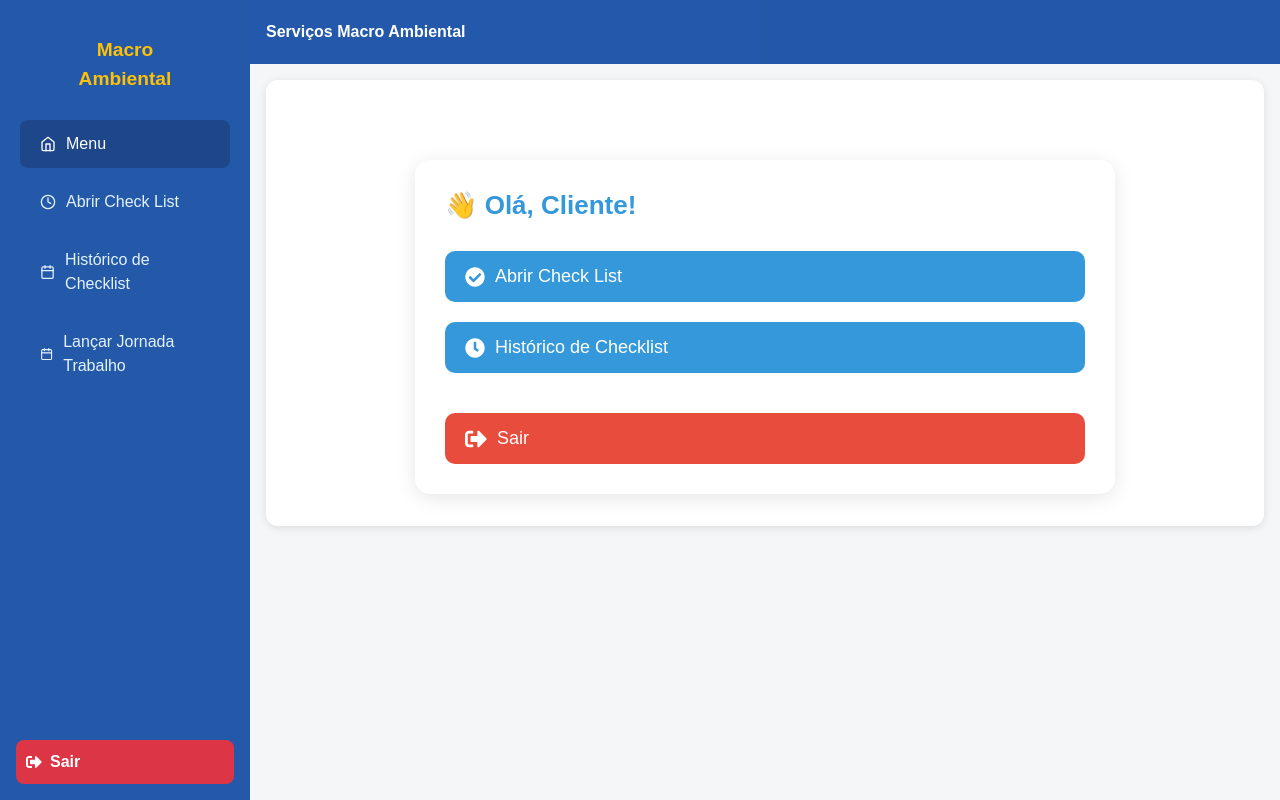
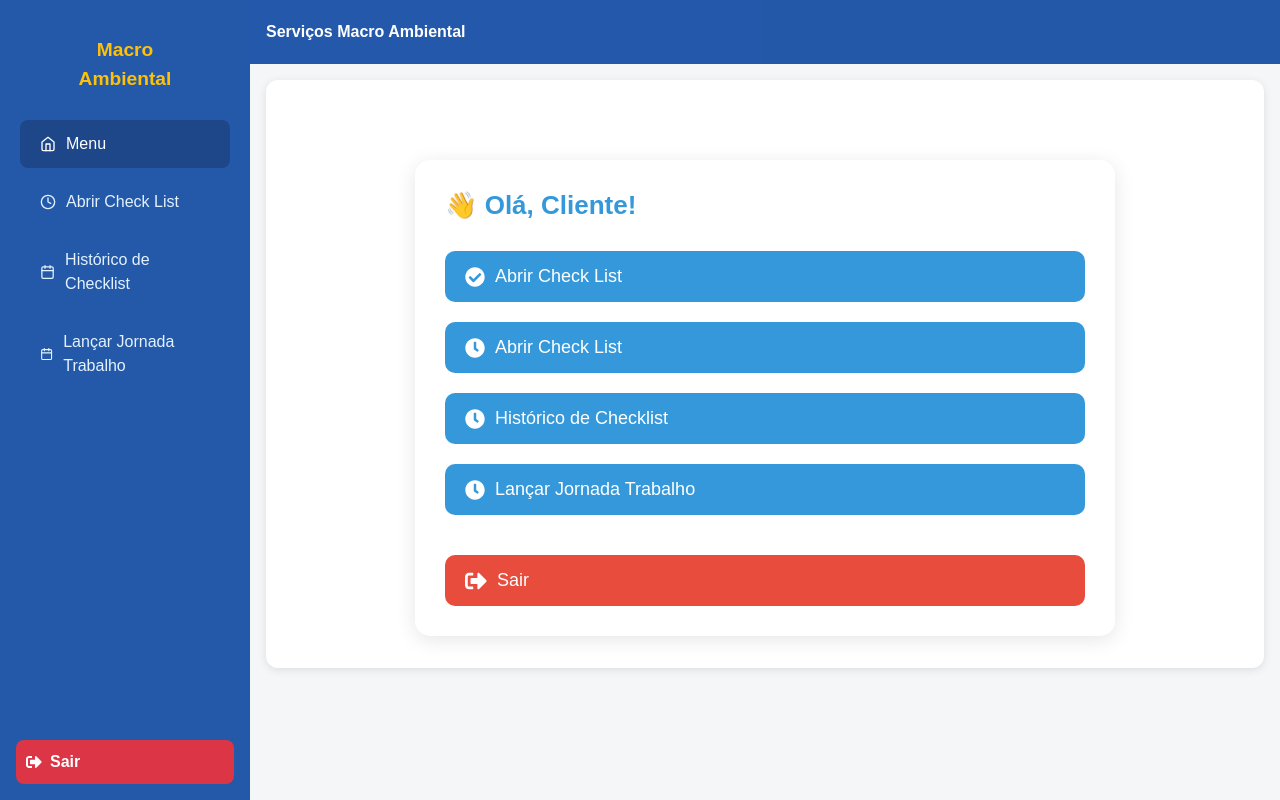
Before and after one commit to ambientmacro/macro-app-frota, a React (Vite) app: page /dashboard-cliente-publico in a window 1280 px wide. Built offline with nearby package versions, Linux system fonts and the light colour scheme; no server answers.

Commit message:
Corrgindo dashboard publico para listar os histórico do checklist e o botão para acessar para lançar nova jornada

```diff
--- a/src/pages/public/DashboardClientePublico.tsx
+++ b/src/pages/public/DashboardClientePublico.tsx
@@ -14,14 +14,26 @@ const DashboardClientePublico = () => {
     {
       label: 'Abrir Check List',
       icon: <FaCheckCircle size={20} />,
-      onClick: () => navigate('/lancar-checklist'), // 🔥 CORRIGIDO
+      onClick: () => navigate('/lancar-checklist'),
+    },
+    {
+      label: 'Abrir Check List',
+      icon: <FaClock size={20} />,
+      onClick: () => navigate('/lancar-checklist'),
     },
     {
       label: 'Histórico de Checklist',
       icon: <FaClock size={20} />,
-      onClick: () => navigate('/minhas-solicitacoes'),
+      onClick: () => navigate('/historico-checklist'),
+    },
+    {
+      label: 'Lançar Jornada Trabalho',
+      icon: <FaClock size={20} />,
+      onClick: () => navigate('/lancar-ponto-jornada'),
     },
   ];
+
+
 
   return (
     <div
```
Also changed, not shown: 1 other file (tests, documents, lock files or other folders).
